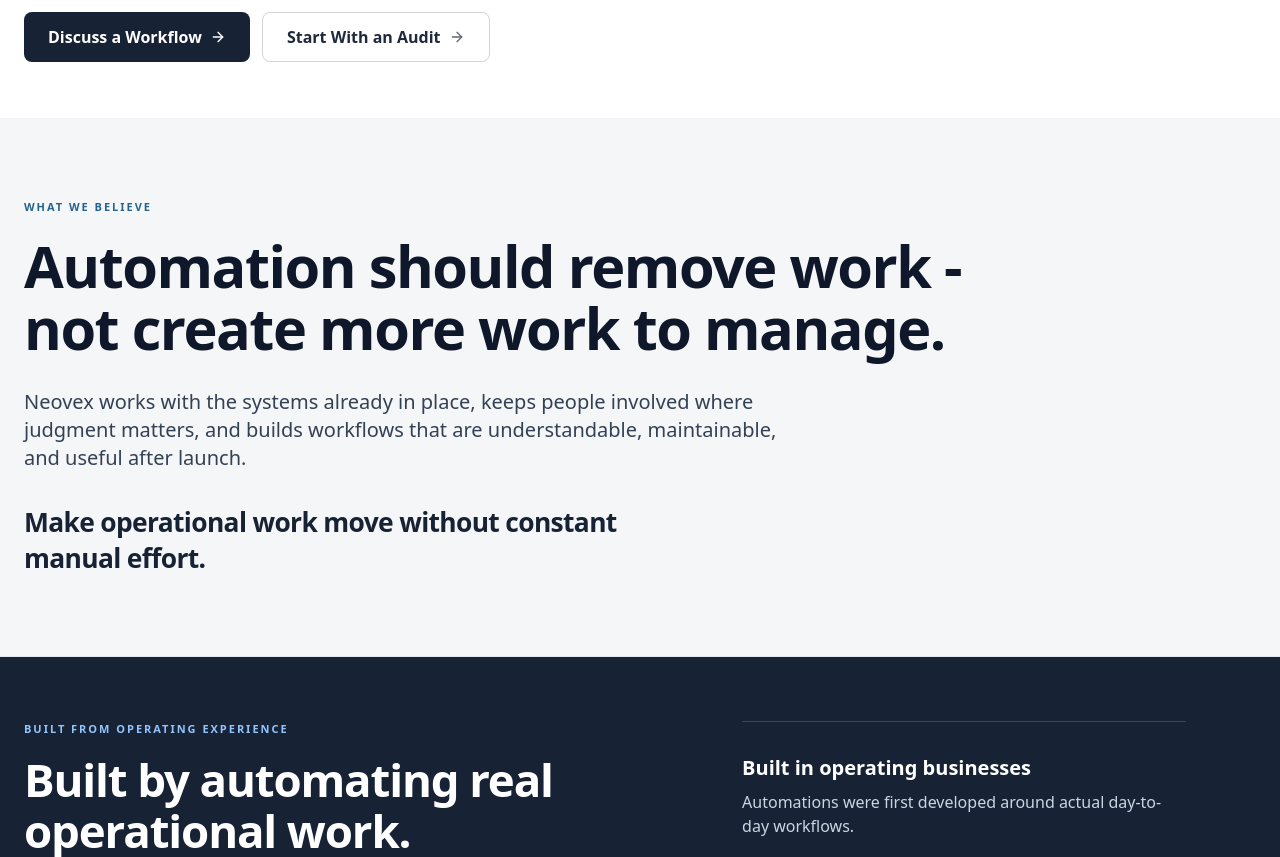
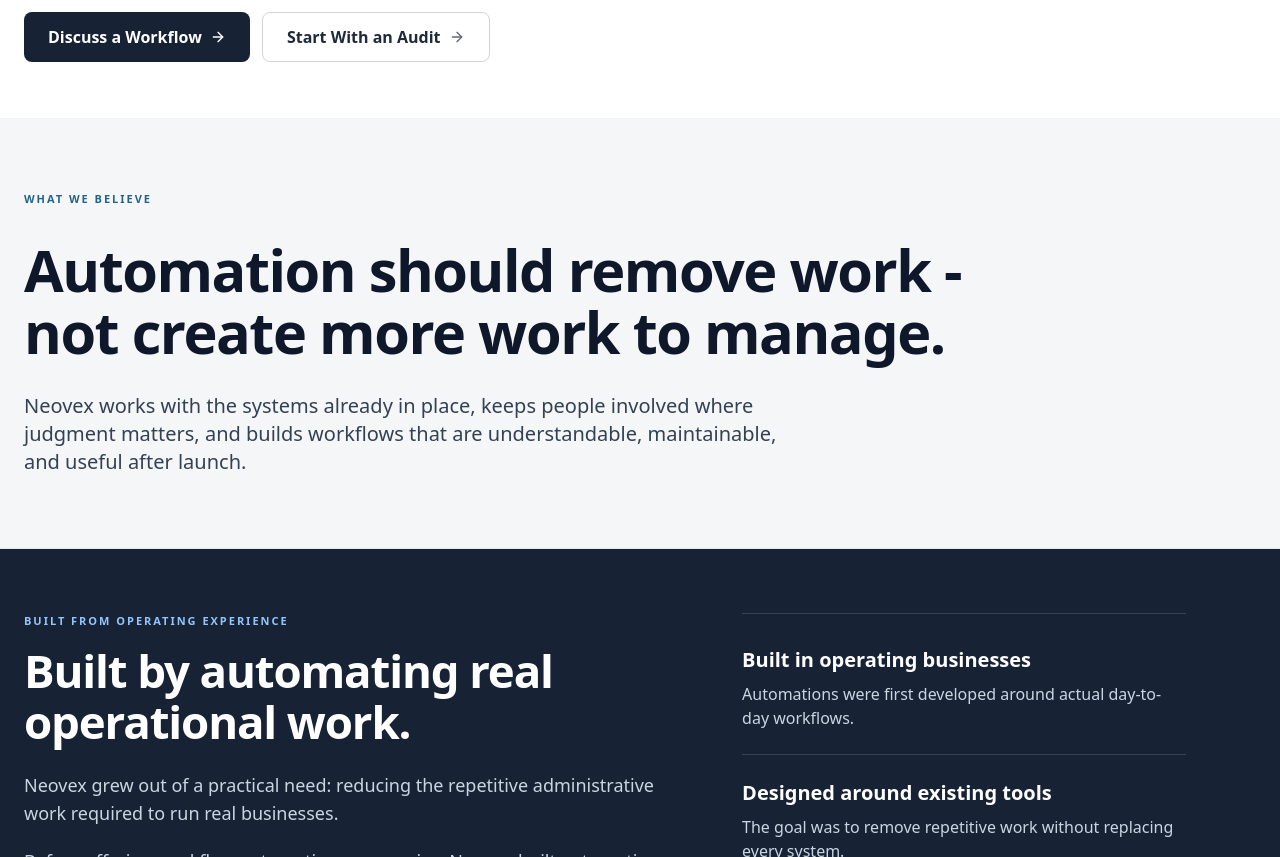
Before and after one commit to VVG-1/neovex-site, a React (Vite) app: page /about in a window 1280 px wide. Shown: the part 584-1441 px from the top of the page. Built offline with nearby package versions, Linux system fonts and the light colour scheme.

Commit message:
Simplify about belief section

```diff
--- a/src/pages/About.jsx
+++ b/src/pages/About.jsx
@@ -88,22 +88,18 @@
         </div>
       </section>
 
-      <section className="px-6 py-16 md:py-20 bg-[#F5F6F7] border-b border-slate-200">
+      <section className="px-6 py-16 md:py-[4.5rem] bg-[#F5F6F7] border-b border-slate-200">
         <div className="max-w-7xl mx-auto">
           <div className="text-[11px] font-semibold uppercase tracking-[0.18em] text-[#25638f]">
             WHAT WE BELIEVE
           </div>
 
-          <h2 className="mt-5 max-w-5xl text-4xl md:text-[3.6rem] md:leading-[1.08] font-bold tracking-tight text-slate-900">
+          <h2 className="mt-8 max-w-5xl text-4xl md:text-[3.6rem] md:leading-[1.08] font-bold tracking-tight text-slate-900">
             Automation should remove work - not create more work to manage.
           </h2>
 
-          <p className="mt-7 max-w-3xl text-lg md:text-xl leading-8 text-slate-700">
+          <p className="mt-7 max-w-[760px] text-lg md:text-xl leading-8 text-slate-700">
             Neovex works with the systems already in place, keeps people involved where judgment matters, and builds workflows that are understandable, maintainable, and useful after launch.
-          </p>
-
-          <p className="mt-8 max-w-[650px] text-2xl md:text-[1.65rem] md:leading-snug font-semibold tracking-tight text-[#172235]">
-            Make operational work move without constant manual effort.
           </p>
         </div>
       </section>
```
